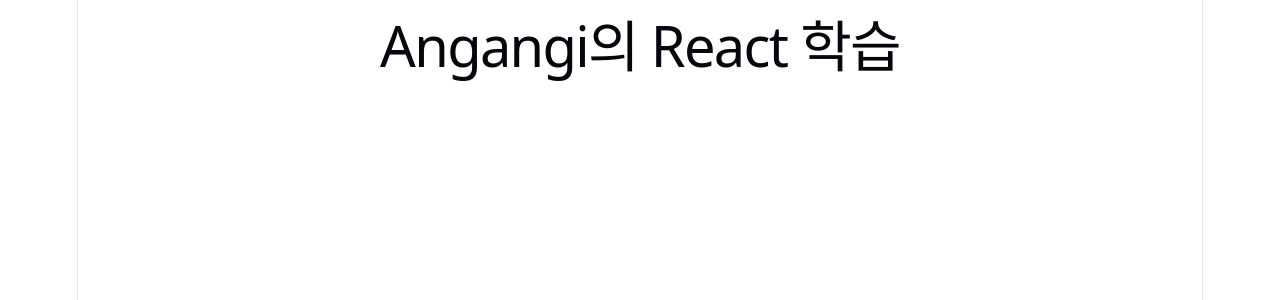
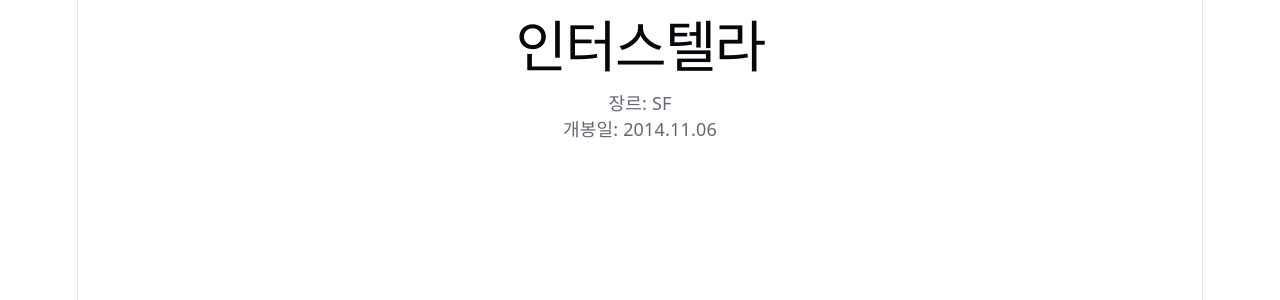
Before and after one commit to DSWU-UMC-11th/UMC-11th-Angangi, a React (Vite) app in the folder umcine/: page / in a window 1280 px wide. Shown: the top 300 px of the page. Built offline with nearby package versions, Linux system fonts and the light colour scheme.

Commit message:
✨ Feat: 미니 실습 - 영화 정보 카드 작성하기

```diff
--- a/umcine/src/App.tsx
+++ b/umcine/src/App.tsx
@@ -1,7 +1,13 @@
-import './App.css'
+export default function App() {
+  const movieTitle = "인터스텔라";
+  const genre = "SF";
+  const releaseDate = "2014.11.06";
 
-function App() {
-  return <h1>Angangi의 React 학습</h1>
+  return (
+    <article className="movie-card">
+      <h1>{movieTitle}</h1>
+      <p>장르: {genre}</p>
+      <p>개봉일: {releaseDate}</p>
+    </article>
+  );
 }
-
-export default App
```
